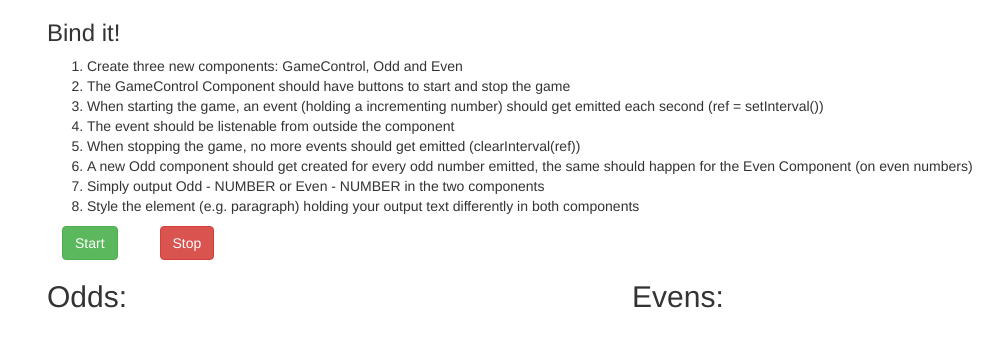
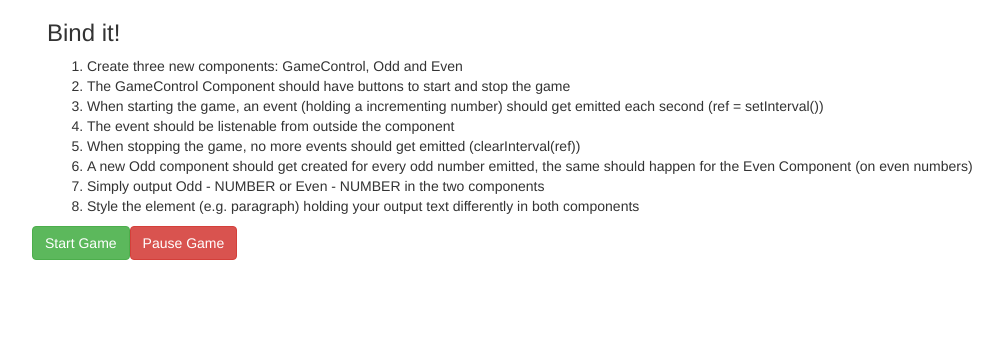
Before and after one commit to Samenti/udemy-angular, an Angular app: page / in a window 1280 px wide. Shown: the top 346 px of the page, without its empty margins (23-1026 px from the left). Built offline with nearby package versions, Linux system fonts and the light colour scheme.

Commit message:
Assignment 4: teacher's solution

```diff
--- a/src/app/app.component.html
+++ b/src/app/app.component.html
@@ -30,20 +30,24 @@
         </li>
       </ol>
     </div>
-    <div class="col-xs-12">
-      <app-game-control
-        (counterEvent)="onCounterEvent($event)"
-      ></app-game-control>
+    <div class="row">
+      <div class="col-xs-12">
+        <app-game-control
+          (intervalFired)="onIntervalFired($event)"
+        ></app-game-control>
+      </div>
     </div>
-  </div>
-  <div class="row">
-    <div class="col-xs-6">
-      <h2>Odds:</h2>
-      <app-odd *ngFor="let num of odds" [number]="num"></app-odd>
-    </div>
-    <div class="col-xs-6">
-      <h2>Evens:</h2>
-      <app-even *ngFor="let num of evens" [number]="num"></app-even>
+    <div class="row">
+      <div class="col-xs-12">
+        <app-odd
+          *ngFor="let oddNumber of oddNumbers"
+          [number]="oddNumber"
+        ></app-odd>
+        <app-even
+          *ngFor="let evenNumber of evenNumbers"
+          [number]="evenNumber"
+        ></app-even>
+      </div>
     </div>
   </div>
 </div>
--- a/src/app/app.component.ts
+++ b/src/app/app.component.ts
@@ -7,14 +7,14 @@ import { Component, Input } from '@angular/core';
 })
 export class AppComponent {
   @Input() counterEvent: number;
-  odds: number[] = [];
-  evens: number[] = [];
+  oddNumbers: number[] = [];
+  evenNumbers: number[] = [];
 
-  public onCounterEvent(counter) {
-    if (counter % 2 === 1) {
-      this.odds.push(counter);
-    } else if (counter % 2 === 0) {
-      this.evens.push(counter);
+  public onIntervalFired(firedNumber: number) {
+    if (firedNumber % 2 === 0) {
+      this.evenNumbers.push(firedNumber);
+    } else {
+      this.oddNumbers.push(firedNumber);
     }
   }
 }
--- a/src/app/even/even.component.css
+++ b/src/app/even/even.component.css
@@ -1,3 +1,3 @@
 p {
-  color: navy;
+  color: green;
 }
--- a/src/app/game-control/game-control.component.html
+++ b/src/app/game-control/game-control.component.html
@@ -1,10 +1,2 @@
-<div class="container">
-  <div class="row">
-    <div class="col-xs-1">
-      <button class="btn btn-success" (click)="startGame()">Start</button>
-    </div>
-    <div class="col-xs-1">
-      <button class="btn btn-danger" (click)="stopGame()">Stop</button>
-    </div>
-  </div>
-</div>
+<button class="btn btn-success" (click)="onStartGame()">Start Game</button>
+<button class="btn btn-danger" (click)="onPauseGame()">Pause Game</button>
--- a/src/app/game-control/game-control.component.ts
+++ b/src/app/game-control/game-control.component.ts
@@ -6,21 +6,22 @@ import { Component, EventEmitter, OnInit, Output } from '@angular/core';
   styleUrls: ['./game-control.component.css'],
 })
 export class GameControlComponent implements OnInit {
-  num: number = 0;
-  interval: number;
-  @Output() counterEvent: EventEmitter<number> = new EventEmitter();
+  @Output() intervalFired = new EventEmitter<number>();
+  interval;
+  lastNumber = 0;
+
   constructor() {}
 
   ngOnInit(): void {}
 
-  public startGame() {
-    this.interval = window.setInterval(() => {
-      this.num = this.num + 1;
-      this.counterEvent.emit(this.num);
+  onStartGame() {
+    this.interval = setInterval(() => {
+      this.intervalFired.emit(this.lastNumber + 1);
+      this.lastNumber++;
     }, 1000);
   }
 
-  public stopGame() {
-    window.clearInterval(this.interval);
+  onPauseGame() {
+    clearInterval(this.interval);
   }
 }
--- a/src/app/odd/odd.component.css
+++ b/src/app/odd/odd.component.css
@@ -1,3 +1,3 @@
 p {
-  color: tomato;
+  color: blue;
 }
```
